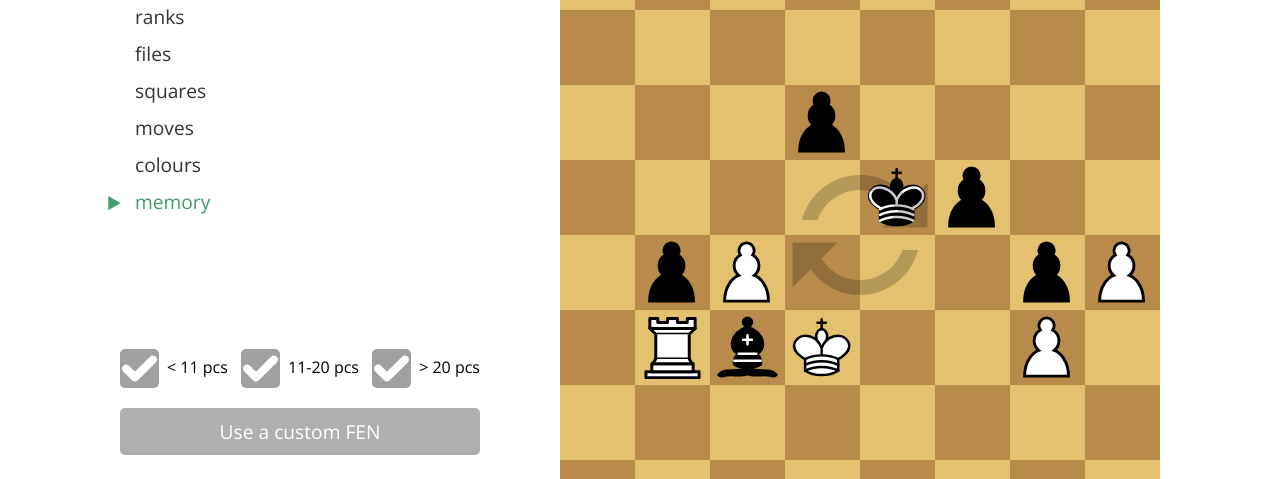
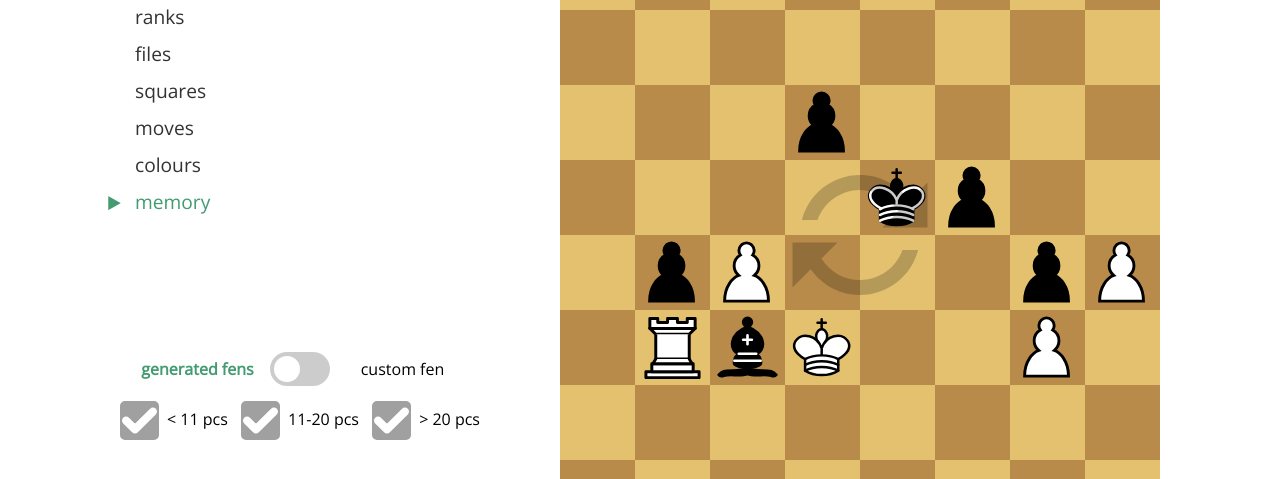
Before and after one commit to mpvdk/chesscoordinates, a website built with Parcel: page memory.html in a window 1280 px wide. Shown: the part 266-745 px from the top of the page. Built offline with nearby package versions, Linux system fonts and the light colour scheme; a web font is replaced by a local one.

Commit message:
memory: make custom fen button into a toggle switch

```diff
--- a/assets/css/pages/memory.css
+++ b/assets/css/pages/memory.css
@@ -91,13 +91,13 @@ main {
     }
   }
 
-  .settings {
+  .settings-container {
     width: 90vw;
     display: grid;
     grid-template-areas:
       'title title'
-      'difficulty difficulty'
-      'custom-fen custom-fen';
+      'switch switch'
+      'settings settings';
     grid-template-columns: 1fr 1fr;
     justify-items: center;
 
@@ -107,6 +107,12 @@ main {
       grid-area: title;
       justify-self: center;
     }
+    .settings {
+      grid-area: settings;
+      width: 100%;
+      margin: 0px 0px 5px 0px;
+      max-width: 600px;
+      position: relative;
       .difficulty-selection-container {
         display: flex;
         flex-direction: row;
@@ -118,7 +124,6 @@ main {
         margin-top: 5px;
         margin-bottom: 10px;
         position: relative;
-      grid-area: difficulty;
 
         .difficulty-input-container {
           display: flex;
@@ -155,8 +160,7 @@ main {
         .difficulty-warning {
           position: absolute;
           left: 50%;
-        top: 70px;
-        transform: translate(-50%, -95px);
+          transform: translate(-50%, 50px);
           text-align: center;
           width: 100%;
           color: red;
@@ -164,53 +168,124 @@ main {
           pointer-events: none;
 
           &.toast-hidden {
-          transform: translate(-50%, -60px) !important;
+            transform: translate(-50%, 40px) !important;
             opacity: 0 !important;
             transition: all 100ms ease-in-out;
           }
         }
       }
-
-    .custom-fen-container {
-      grid-area: custom-fen;
-      position: relative;
+      .custom-fen-input {
         width: 100%;
-      text-align: center;
-
+        font-size: 1.2rem;
+        padding: 5px 10px;
+        margin-top: 5px;
+        margin-bottom: 8px;
+        border: 2px solid var(--colors-button-secondary);
+        border-radius: 5px;
+        max-width: 600px;
+      }
       .invalid-custom-fen-warning {
         position: absolute;
-        top: -30px;
-        left: 0px;
+        bottom: -20px;
+        left: 50%;
+        transform: translateX(-50%);
         color: red;
         font-size: 1rem;
         margin-top: 10px;
+        white-space: nowrap;
+      }
     }
 
-      button {
-        background-color: var(--colors-button-secondary);
-        font-size: 1.2rem;
-        width: auto;
-        padding: 10px 20px;
-        margin: 0px;
-        margin-top: 10px;
+    .custom-or-auto-fen-switch-container {
+      grid-area: switch;
+      position: relative;
       width: 100%;
+      max-width: 350px;
+      text-align: center;
+      display: flex;
+      flex-direction: row;
+      align-items: center;
+      justify-content: space-between;
+      margin-bottom: 10px;
+
+      p {
+        flex-basis: 40%;
+        flex-grow: 1;
+        flex-shrink: 1;
+
+        &.selected {
+          font-weight: bold;
+          color: var(--colors-primary);
+        }
       }
 
-      input {
-        width: 100%;
-        font-size: 1.2rem;
-        padding: 10px;
-        margin-top: 5px;
-        margin-bottom: -2px;
-        border: 2px solid var(--colors-button-secondary);
-        border-radius: 5px;
-        max-width: 600px;
+      /* The switch - the box around the slider */
+      .switch {
+        position: relative;
+        display: inline-block;
+        width: 60px;
+        height: 34px;
+      }
+
+      /* Hide default HTML checkbox */
+      .switch input {
+        opacity: 0;
+        width: 0;
+        height: 0;
+      }
+
+      /* The slider */
+      .slider {
+        position: absolute;
+        cursor: pointer;
+        top: 0;
+        left: 0;
+        right: 0;
+        bottom: 0;
+        background-color: #ccc;
+        -webkit-transition: 0.4s;
+        transition: 0.4s;
+      }
+
+      .slider:before {
+        position: absolute;
+        content: '';
+        height: 26px;
+        width: 26px;
+        left: 4px;
+        bottom: 4px;
+        background-color: white;
+        -webkit-transition: 0.4s;
+        transition: 0.4s;
+      }
+
+      input:checked + .slider {
+        /* background-color: var(--colors-primary); */
+      }
+
+      input:focus + .slider {
+        /* box-shadow: 0 0 1px var(--colors-primary); */
+      }
+
+      input:checked + .slider:before {
+        -webkit-transform: translateX(26px);
+        -ms-transform: translateX(26px);
+        transform: translateX(26px);
+      }
+
+      /* Rounded sliders */
+      .slider.round {
+        border-radius: 34px;
+      }
+
+      .slider.round:before {
+        border-radius: 50%;
       }
     }
   }
 
   &.active {
-    .settings {
+    .settings-container {
       display: none;
     }
   }
@@ -319,7 +394,7 @@ main {
         width: 360px;
       }
 
-      .settings {
+      .settings-container {
         .settings-heading {
           display: none;
         }
--- a/assets/js/UiHandlers/MemoryUiHandler.js
+++ b/assets/js/UiHandlers/MemoryUiHandler.js
@@ -29,8 +29,10 @@ export class MemoryUiHandler extends UiHandler {
     this.els.difficultyWarning = document.querySelector('.difficulty-warning');
     this.els.customFenContainer = document.querySelector('.custom-fen-container');
     this.els.customFenWarning = document.querySelector('.invalid-custom-fen-warning');
-    this.els.customFenButton = document.querySelector('.custom-fen-button');
+    this.els.customOrAutoFenCheckbox = document.querySelector('#custom-or-auto-fen-checkbox');
     this.els.customFenInput = document.querySelector('.custom-fen-input');
+    this.els.generatedFensText = document.querySelector('.generated-fens-text');
+    this.els.customFenText = document.querySelector('.custom-fen-text');
 
     // =========
     // listeners
@@ -43,15 +45,24 @@ export class MemoryUiHandler extends UiHandler {
     this.els.newGameButton.addEventListener('click', game.resetGame);
     this.els.retryButton.addEventListener('click', game.restartGameWithSameFen);
     this.els.difficultySelectionInputs.forEach((el) => el.addEventListener('click', this.difficultyChanged));
-    this.els.customFenButton.addEventListener('click', this.customFenButtonPressed);
+    this.els.customOrAutoFenCheckbox.addEventListener('change', this.customOrAUtoFenCheckboxChanged);
     this.els.customFenInput.addEventListener('input', this.customFenInputChanged);
   }
 
-  customFenButtonPressed = () => {
+  customOrAUtoFenCheckboxChanged = (e) => {
     this.els.customFenInput.classList.toggle('hidden');
     this.els.difficultySelectionContainer.classList.toggle('hidden');
     this.els.customFenWarning.classList.add('hidden');
-    this.els.customFenButton.innerHTML = this.els.customFenInput.classList.contains('hidden') ? 'Use a custom FEN' : 'Use auto-generated FENs';
+
+    if (e.target.checked) {
+      // checked = custom fen
+      this.els.customFenText.classList.add('selected');
+      this.els.generatedFensText.classList.remove('selected');
+    } else {
+      // unchecked = auto generated fens
+      this.els.customFenText.classList.remove('selected');
+      this.els.generatedFensText.classList.add('selected');
+    }
   };
 
   customFenInputChanged = () => {
--- a/memory.html
+++ b/memory.html
@@ -579,8 +579,9 @@
         </div>
 
         <!-- settings -->
+        <div class="settings-container">
+          <p class="settings-heading">settings</p>
           <div class="settings">
-          <p class="settings-heading">settings</p>
             <div class="difficulty-selection-container">
               <div class="difficulty-input-container">
                 <input type="checkbox" id="difficulty-easy" name="easy" value="easy" checked />
@@ -596,10 +597,16 @@
               </div>
               <span class="difficulty-warning toast-hidden">Must have at least one difficulty selected</span>
             </div>
-          <div class="custom-fen-container">
             <p class="invalid-custom-fen-warning hidden">invalid or incomplete fen</p>
             <input type="text" class="custom-fen-input hidden" placeholder="Enter FEN" />
-            <button class="custom-fen-button" aria-label="custom fen">Use a custom FEN</button>
+          </div>
+          <div class="custom-or-auto-fen-switch-container">
+            <p class="generated-fens-text selected">generated fens</p>
+            <label class="switch">
+              <input type="checkbox" id="custom-or-auto-fen-checkbox" />
+              <span class="slider round"></span>
+            </label>
+            <p class="custom-fen-text">custom fen</p>
           </div>
         </div>
 
```
Lines whose indentation alone changed are shown as unchanged.
